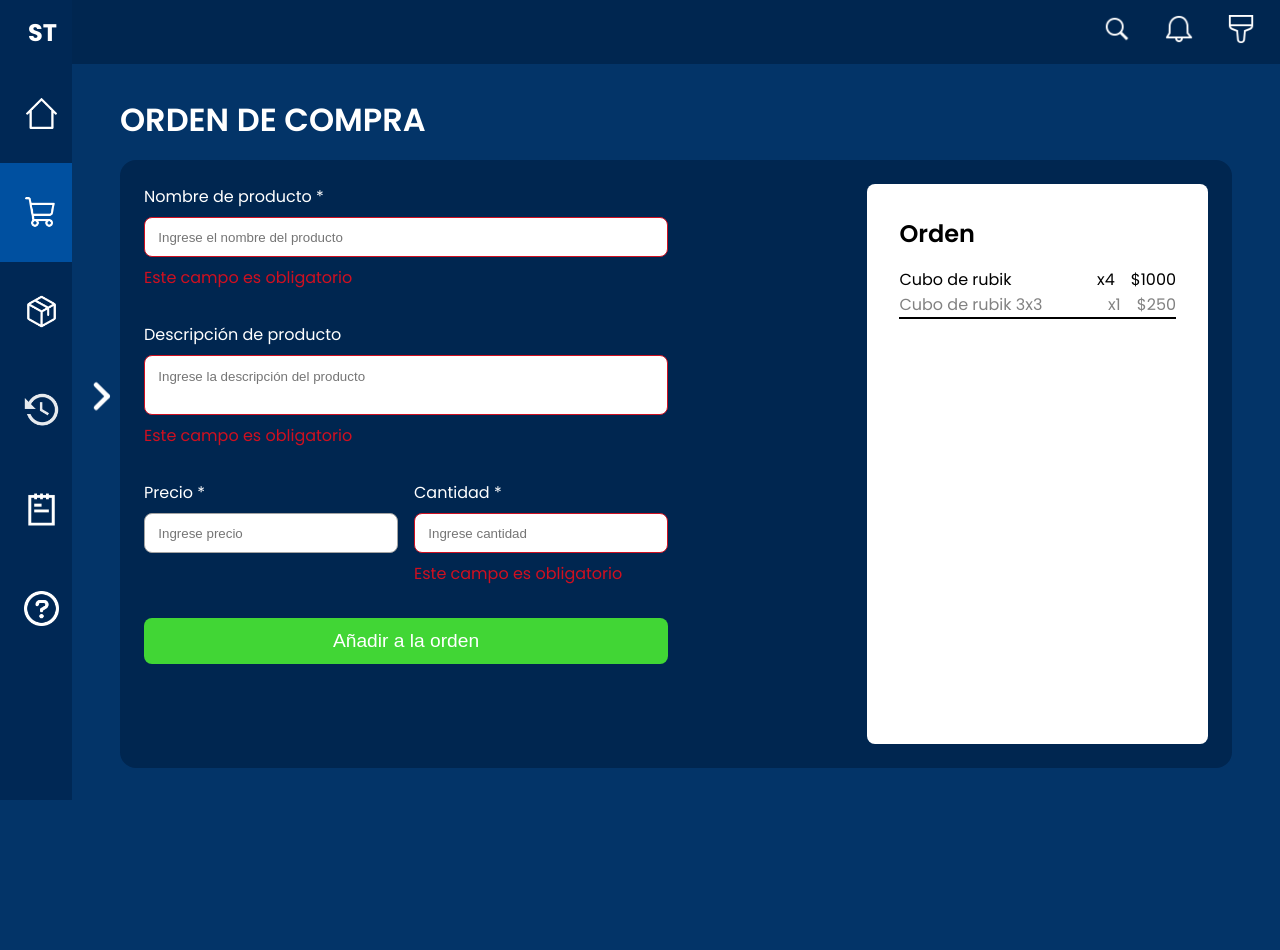
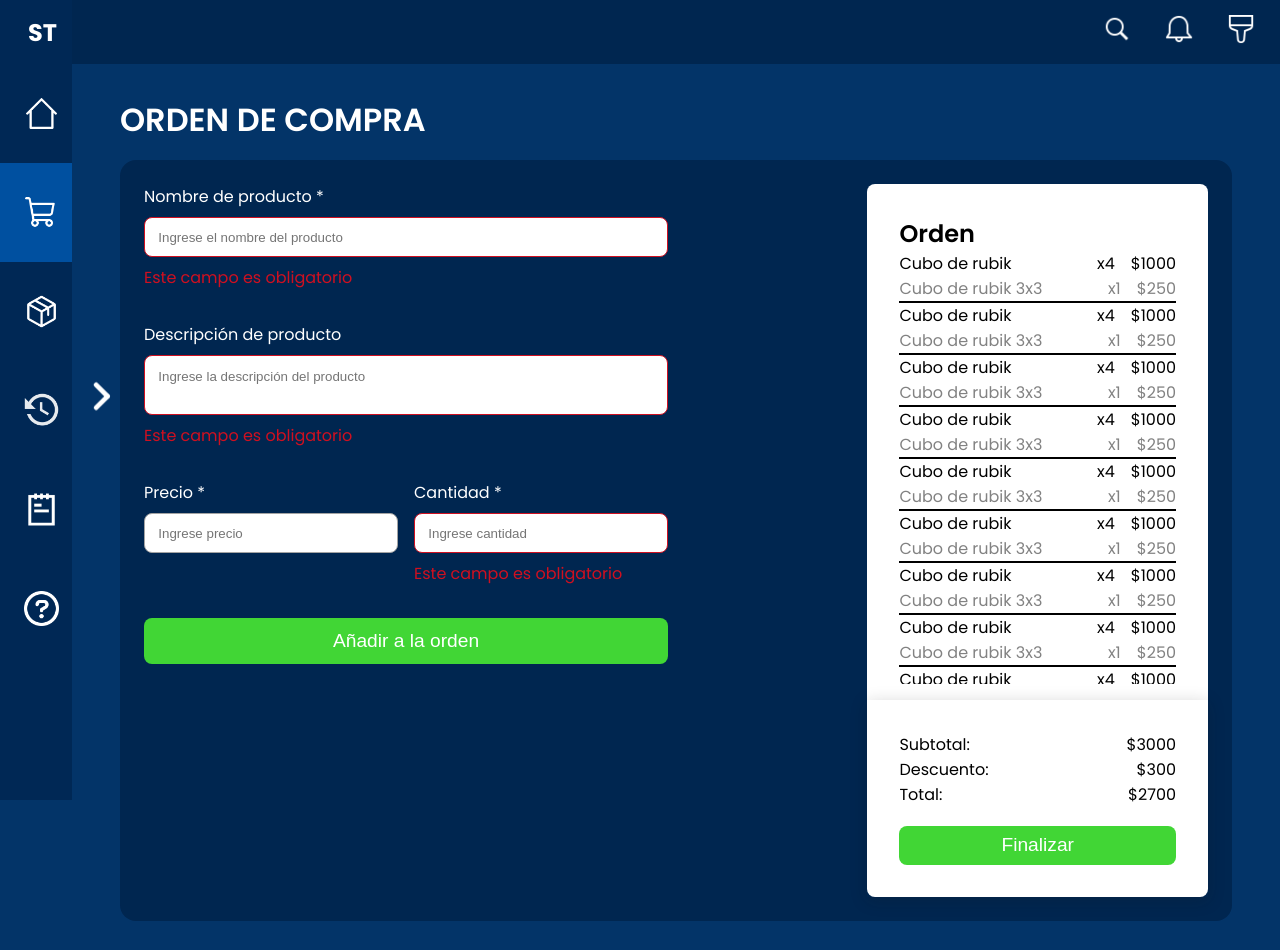
Before and after one commit to luciano-repetti/stocktrack, a Next.js app: page /orden_de_compra in a window 1280 px wide. Shown: the top 950 px of the page. Before the commit the page ends 800 px from the top, so only its background shows below. Built offline with nearby package versions, Linux system fonts and the light colour scheme.

Commit message:
[ADD] Invoice details

```diff
--- a/src/components/Order.jsx
+++ /dev/null
@@ -1,38 +0,0 @@
-import styles from "@/styles/modules/OrderList.module.css"
-
-export default function OrderList() {
-
-    return (
-        <section className={styles.container_order}>
-            <article className={styles.list_order}>
-                <span className={styles.title}>Orden</span>
-                <section>
-                    <ItemOrder />
-                </section>
-            </article>
-        </section>
-    )
-}
-
-const ItemOrder = () => {
-
-    return (
-        <article className={styles.container_item}>
-            <div className={styles.item}>
-                <p>Cubo de rubik</p>
-                <div className={styles.amount}>
-                    <span>x4</span>
-                    <span>$1000</span>
-                </div>
-            </div>
-            <div className={`${styles.item} ${styles.gray}`}>
-                <p>Cubo de rubik 3x3</p>
-                <div className={styles.amount}>
-                    <span>x1</span>
-                    <span>$250</span>
-                </div>
-            </div>
-            <div className={styles.line}></div>
-        </article>
-    )
-}
--- /dev/null
+++ b/src/components/OrderList.jsx
@@ -0,0 +1,72 @@
+import styles from "@/styles/modules/OrderList.module.css"
+
+export default function OrderList() {
+
+    const subtotal = 3000;
+    const descuento = 300;
+    const total = subtotal - descuento;
+    return (
+        <section className={styles.container_order}>
+            <article className={styles.list_order}>
+                <section className={styles.list_scroll}>
+                    <span className={styles.title}>Orden</span>
+                    <ItemOrder />
+                    <ItemOrder />
+                    <ItemOrder />
+                    <ItemOrder />
+                    <ItemOrder />
+                    <ItemOrder />
+                    <ItemOrder />
+                    <ItemOrder />
+                    <ItemOrder />
+                    <ItemOrder />
+                    <ItemOrder />
+
+                </section>
+                <section className={styles.sublist_order}>
+                    <article className="flex justify-between">
+                        <span>Subtotal:</span>
+                        <span>${subtotal}</span>
+                    </article>
+
+                    <article className="flex justify-between">
+                        <span>Descuento:</span>
+                        <span>${descuento}</span>
+                    </article>
+
+                    <article className="flex justify-between">
+                        <span>Total:</span>
+                        <span>${total}</span>
+                    </article>
+
+                    <button >Finalizar</button>
+
+                </section>
+            </article>
+        </section>
+    )
+}
+
+const ItemOrder = () => {
+
+    return (
+        <article className={styles.container_item}>
+            <div className={styles.item}>
+                <p>Cubo de rubik</p>
+                <div className={styles.amount}>
+                    <span>x4</span>
+                    <span>$1000</span>
+                </div>
+            </div>
+            <div className={`${styles.item} ${styles.gray}`}>
+                <p>Cubo de rubik 3x3</p>
+                <div className={styles.amount}>
+                    <span>x1</span>
+                    <span>$250</span>
+                </div>
+            </div>
+
+            <div className={styles.line}></div>
+        </article>
+    )
+}
--- a/src/components/TemplateNavbar.jsx
+++ b/src/components/TemplateNavbar.jsx
@@ -2,7 +2,7 @@ import Header from '@/components/Header'
 import Nav from '@/components/Nav'
 import styles from '@/styles/modules/Template.module.css'
 
-export default function TemplateHead({ children }) {
+export default function TemplateNavBar({ children }) {
 
     return (
         <main className={styles.main_navBar}>
--- a/src/components/forms/Order.jsx
+++ b/src/components/forms/OrderForm.jsx
@@ -11,7 +11,9 @@ export default function OrderForm() {
         <form className={styles.form} onSubmit={handleForm}>
 
             <Input error={"Este campo es obligatorio"} label={"Nombre de producto"} required={true} type={"text"} placeholder={"Ingrese el nombre del producto"} />
+
             <Textarea error={"Este campo es obligatorio"} label={"Descripción de producto"} required={false} placeholder={"Ingrese la descripción del producto"} />
+
             <fieldset className="flex gap-1">
                 <Input label={"Precio"} required={true} type={"number"} placeholder={"Ingrese precio"} />
                 <Input error={"Este campo es obligatorio"} label={"Cantidad"} required={true} type={"number"} placeholder={"Ingrese cantidad"} />
--- a/src/pages/_app.js
+++ b/src/pages/_app.js
@@ -1,10 +1,10 @@
-import TemplateHead from '@/components/TemplateNavbar'
+import TemplateNavbar from '@/components/TemplateNavbar'
 import '@/styles/globals.css'
 
 export default function App({ Component, pageProps }) {
-  return (
-    <TemplateHead>
-      <Component {...pageProps} />
-    </TemplateHead>
-  )
+    return (
+        <TemplateNavbar>
+            <Component {...pageProps} />
+        </TemplateNavbar>
+    )
 }
--- a/src/pages/orden_de_compra.jsx
+++ b/src/pages/orden_de_compra.jsx
@@ -1,7 +1,7 @@
 import Head from 'next/head'
 import TemplateBody from '@/components/TemplateBody'
-import OrderForm from '@/components/forms/Order'
-import OrderList from '@/components/Order'
+import OrderForm from '@/components/forms/OrderForm'
+import OrderList from '@/components/OrderList'
 
 export default function PurchaseOrder() {
     return (
--- a/src/styles/globals.css
+++ b/src/styles/globals.css
@@ -40,6 +40,22 @@ input[type='number']::-webkit-outer-spin-button {
     justify-content: end;
 }
 
+.justify-between {
+    justify-content: space-between;
+}
+
+.flex-column {
+    flex-direction: column;
+}
+
 .gap-1 {
     gap: 1em;
 }
+
+.padding-2 {
+    padding: 2em;
+}
+
+.overflow-y {
+    overflow-y: scroll;
+}
--- a/src/styles/modules/OrderList.module.css
+++ b/src/styles/modules/OrderList.module.css
@@ -8,16 +8,57 @@
     width: 65%;
     display: flex;
     flex-direction: column;
+    justify-content: space-between;
     gap: 1em;
     background-color: #fff;
     color: #000;
     border-radius: 8px;
+}
+
+.container_order .title {
+    font-size: 1.5em;
+    font-weight: 600;
+}
+
+.container_order .sublist_order {
+    display: flex;
+    gap: 1;
+    flex-direction: column;
+    box-shadow: 0px 3px 16px 0px rgba(25, 25, 25, 0.2);
     padding: 2em;
 }
 
-.container_order .list_order .title {
-  font-size: 1.5em;
-  font-weight: 600;
+.container_order .list_scroll {
+    display: flex;
+    flex-direction: column;
+    padding: 2em;
+    overflow-y: scroll;
+    height: 500px;
+}
+
+.container_order button {
+    margin-top: 1em;
+    border-radius: 8px;
+    width: 100%;
+    height: 1em;
+    padding: 1em 0;
+    display: flex;
+    align-items: center;
+    justify-content: center;
+    color: #fff;
+    font-size: 1.2em;
+    font-weight: 500;
+    background-color: #41d635;
+    cursor: pointer;
+    transition: 0.2s;
+}
+
+.container_order button:hover {
+    transform: scale(1.01);
+}
+
+.container_order button:active {
+    transform: scale(1);
 }
 
 .container_item {
```
Also changed, not shown: src/components/Input.jsx (line endings or trailing spaces), src/styles/modules/Template.module.css (indentation only). Lines whose indentation alone changed are shown as unchanged.
